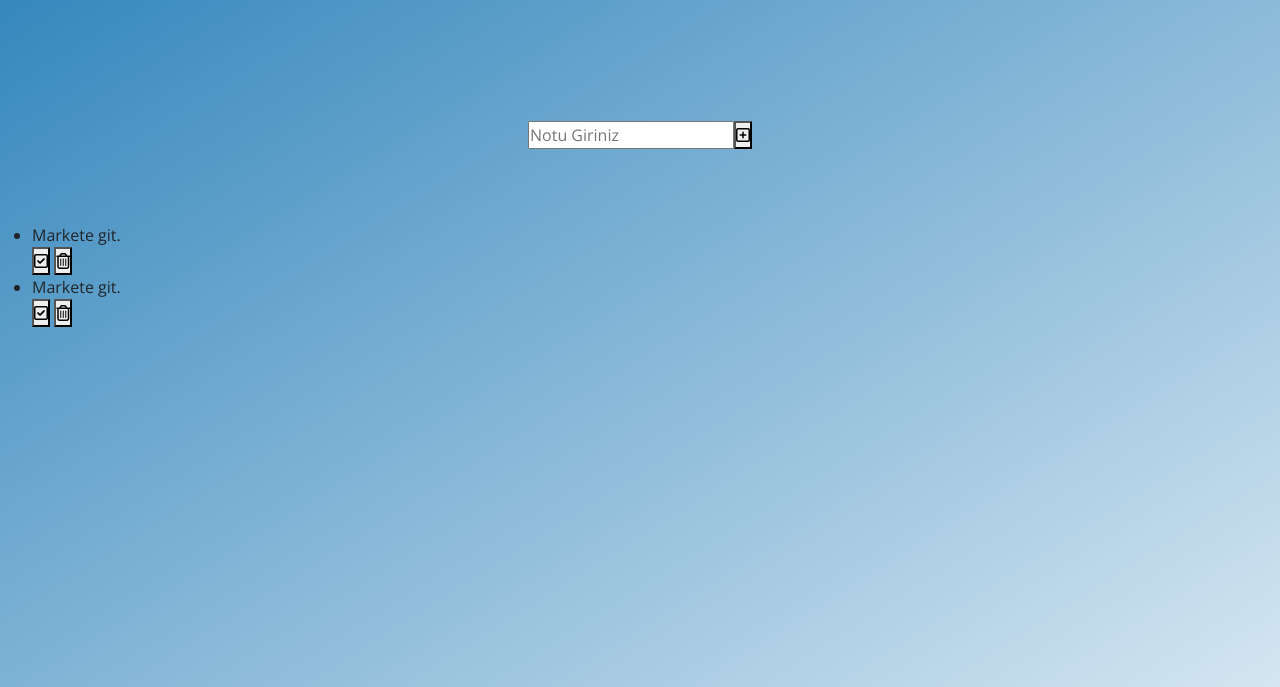
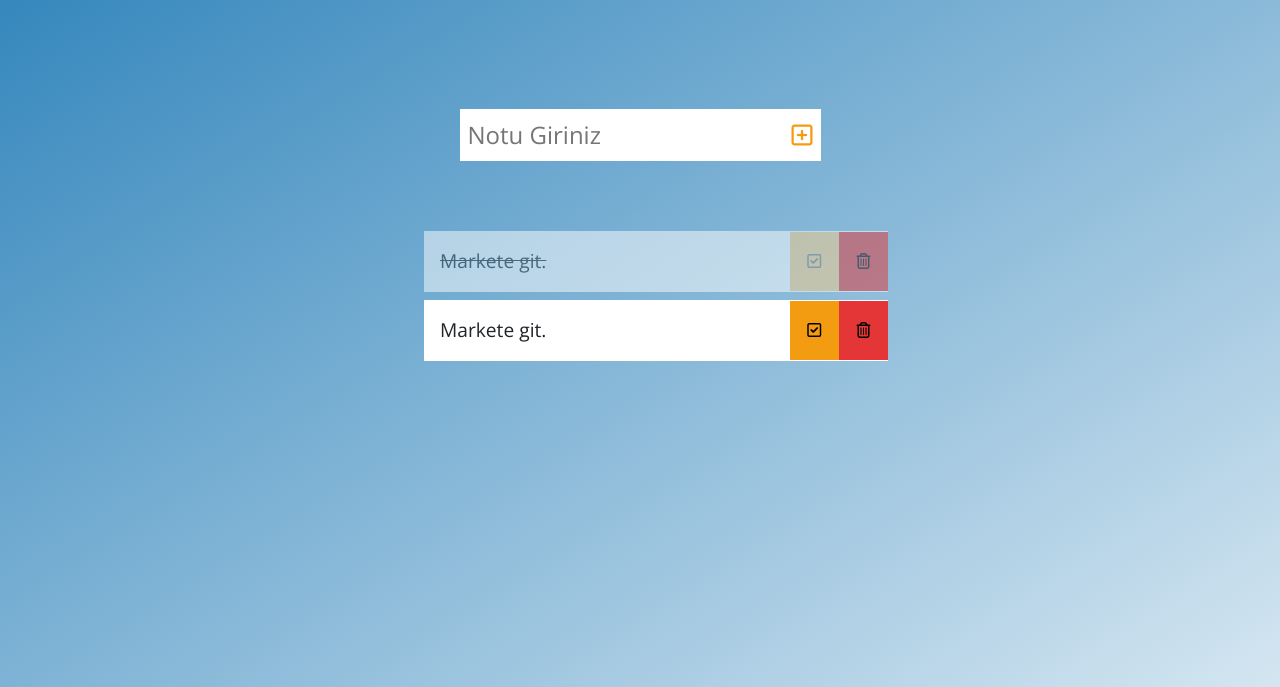
Before and after one commit to hakanbilgi/TO_DO_CHECK_LIST, a plain HTML site: page index.html in a window 1280 px wide. Shown: the part 121-808 px from the top of the page. Drawn offline with nearby package versions, Linux system fonts and the light colour scheme; a web font is replaced by a local one.

Commit message:
css style finished

```diff
--- a/index.html
+++ b/index.html
@@ -28,8 +28,8 @@
       <h1 class="main-title">Not Sepeti</h1>
     </header>
     <form class="gorev-form" action="^#">
-      <input type="text" class="input-gorev" placeholder="Notu Giriniz" />
-      <button type="submit">
+      <input type="text" class="form-item input-gorev" placeholder="Notu Giriniz" />
+      <button class="form-item btn-gorev-ekle" type="submit">
         <i class="fa-regular fa-square-plus"></i>
       </button>
     </form>
@@ -40,7 +40,7 @@
           <button class="gorev-btn gorev-tamamlandi">
             <i class="fa-regular fa-square-check"></i>
           </button>
-          <button class="gorev-btn gorev-sil">
+          <button class="gorev-btn gorev-btn-sil">
             <i class="fa-regular fa-trash-can"></i>
           </button>
         </div>
--- a/style.css
+++ b/style.css
@@ -9,7 +9,6 @@
   margin: 0;
   padding: 0;
   box-sizing: border-box;
-  text-decoration: none;
 }
 
 body {
@@ -23,7 +22,8 @@ body {
   min-height: 100vh;
 }
 .main-title {
-  font-size: 1.5rem;
+  font-size: 2rem;
+  color: white;
 }
 .header,
 .gorev-form {
@@ -33,3 +33,55 @@ body {
   justify-content: center;
   align-items: center;
 }
+.form-item {
+  padding: 0.5rem;
+  font-size: 1.5rem;
+  border: none;
+  background-color: white;
+  outline: none;
+}
+.btn-gorev-ekle {
+  color: var(--accent-color);
+  cursor: pointer;
+}
+.btn-gorev-ekle:hover {
+  color: white;
+  background-color: var(--accent-color);
+}
+.gorev-container {
+  display: flex;
+  justify-content: center;
+  align-items: center;
+}
+.gorev-listesi {
+  list-style: none;
+  min-width: 40%;
+}
+.gorev-item {
+  display: flex;
+  justify-content: center;
+  align-items: center;
+  margin: 0.5rem;
+  font-size: 1.2rem;
+  background-color: white;
+}
+.gorev-tanim {
+  flex: 1;
+  padding: 1rem;
+}
+.gorev-btn {
+  background-color: var(--accent-color);
+  outline: none;
+  border: none;
+  font-size: 1rem;
+  padding: 1.1rem;
+}
+.gorev-btn-sil {
+  background-color: rgb(228, 54, 54);
+}
+.gorev-tamamlandi{
+    text-decoration: line-through;
+    opacity: 0.5;
+
+
+}
```
